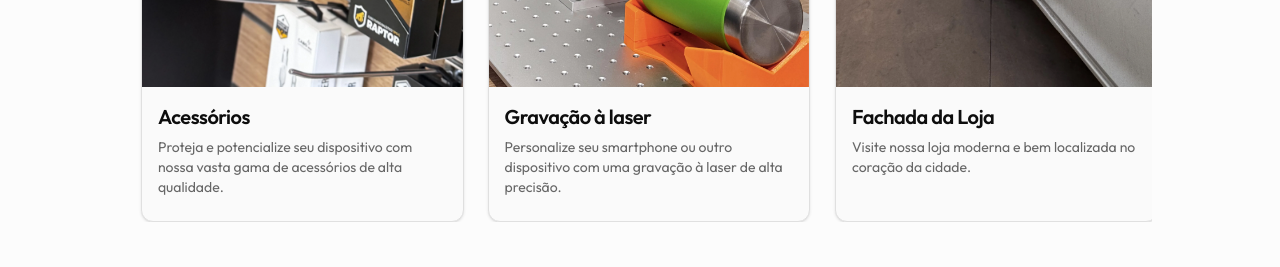
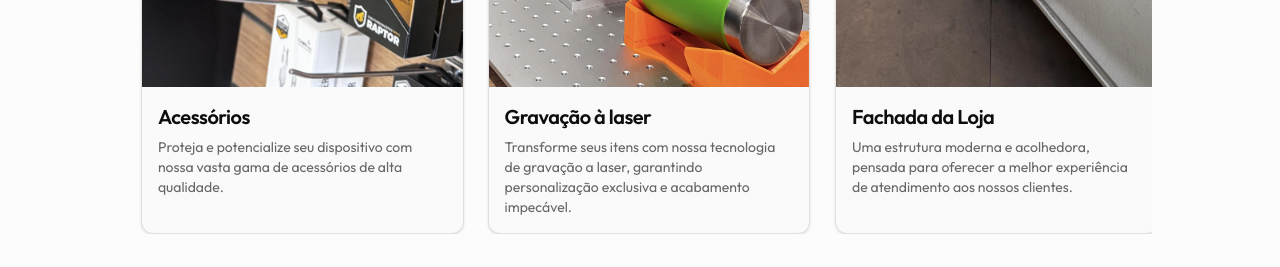
Before and after one commit to Klawns/epou-solucoes-landing-page, a React (Vite) app: page / in a window 1280 px wide. Shown: the part 4180-4447 px from the top of the page. Built offline with nearby package versions, Linux system fonts and the light colour scheme.

Commit message:
alterado os texto das desc das fotos da galeria

```diff
--- a/src/app/constants/galery.ts
+++ b/src/app/constants/galery.ts
@@ -20,7 +20,7 @@ export const galeryItems: GaleryItem[] = [
     id: 1,
     title: "Fachada da Loja",
     description:
-      "Visite nossa loja moderna e bem localizada no coração da cidade.",
+      "Uma estrutura moderna e acolhedora, pensada para oferecer a melhor experiência de atendimento aos nossos clientes.",
     icon: fachada,
     orientation: "vertical",
   },
@@ -52,7 +52,7 @@ export const galeryItems: GaleryItem[] = [
     id: 6,
     title: "Gravação à laser",
     description:
-      "Personalize seu smartphone ou outro dispositivo com uma gravação à laser de alta precisão.",
+      "Transforme seus itens com nossa tecnologia de gravação a laser, garantindo personalização exclusiva e acabamento impecável.",
     icon: maquina_laser,
     orientation: "vertical",
   },
```
